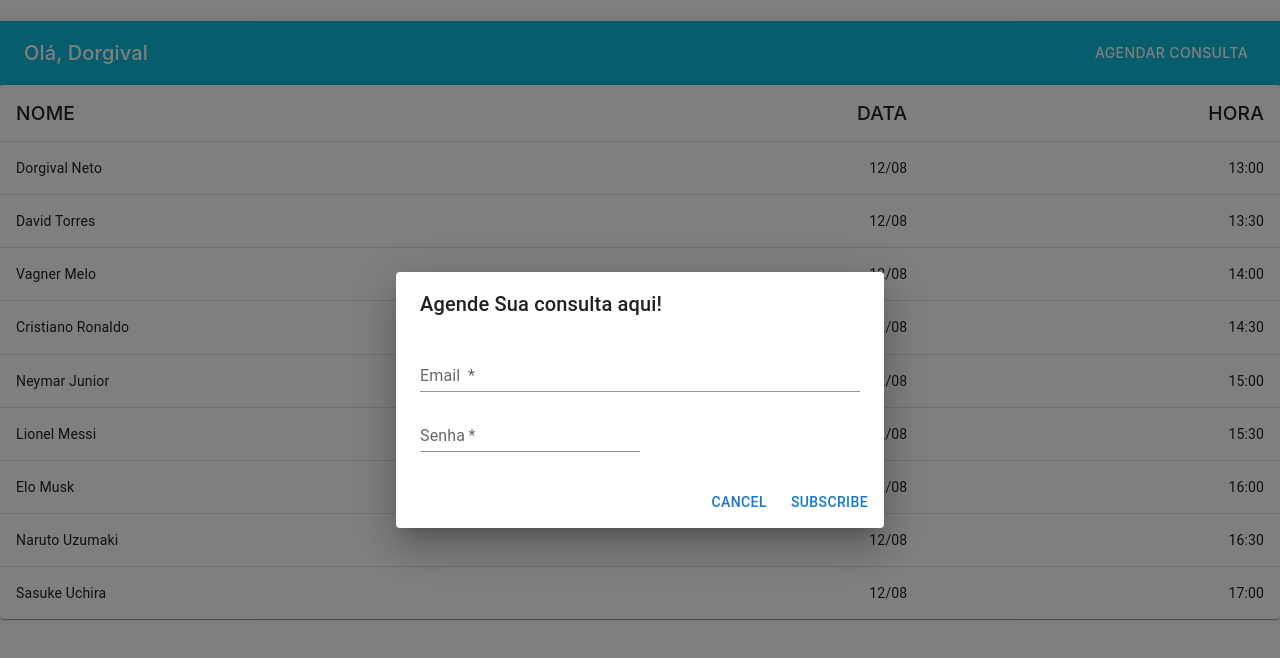
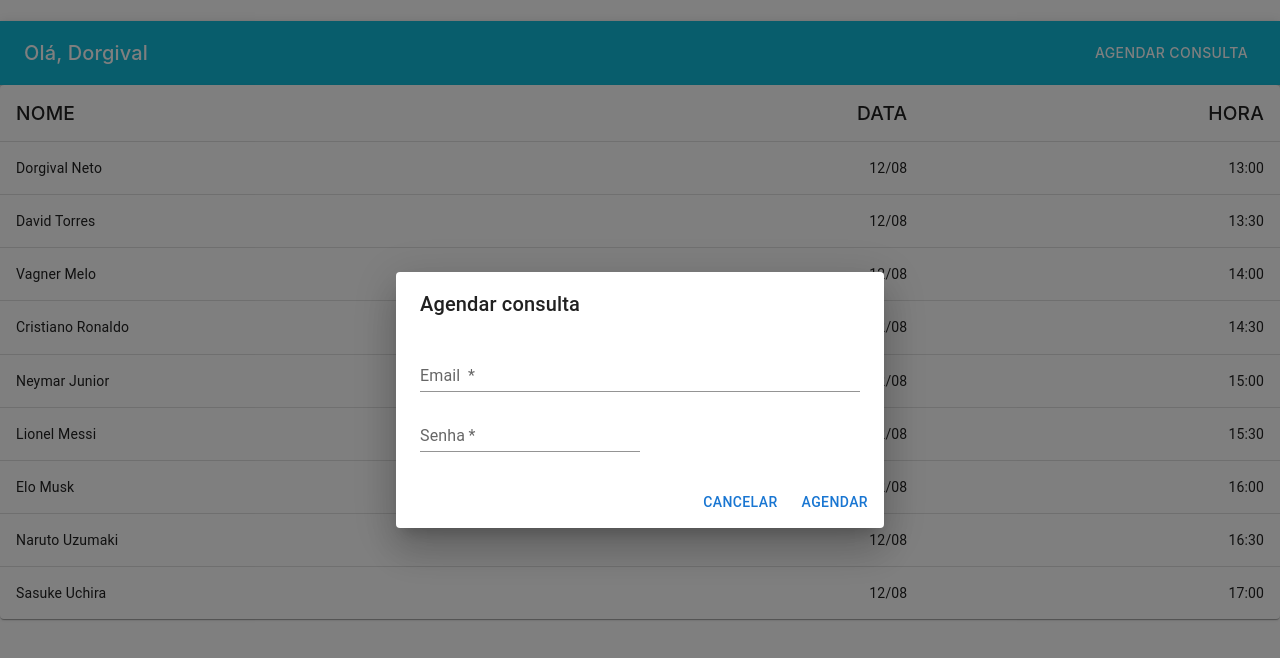
Before and after one commit to DorgivalNeto/daw2-frontend, a React (Create React App) app: page /servico in a window 1280 px wide. Both pictures are taken after a click on the button "AGENDAR CONSULTA". Shown: the top 658 px of the page. Built offline with nearby package versions, Linux system fonts and the light colour scheme.

Commit message:
ATUALIZAÇÃO
Mudei apenas alguns nomes na barra de navegação e cardlist

```diff
--- a/src/components/BarraDeNavegacao/index.js
+++ b/src/components/BarraDeNavegacao/index.js
@@ -46,7 +46,7 @@ function BarraDeNavegacao() {
           },
         }}
       >
-        <DialogTitle>Agende Sua consulta aqui!</DialogTitle>
+        <DialogTitle>Agendar consulta</DialogTitle>
         <DialogContent>
           <DialogContentText>
 
@@ -75,8 +75,8 @@ function BarraDeNavegacao() {
           />
         </DialogContent>
         <DialogActions>
-          <Button onClick={handleClose}>Cancel</Button>
-          <Button type="submit">Subscribe</Button>
+          <Button onClick={handleClose}>Cancelar</Button>
+          <Button type="submit">Agendar</Button>
         </DialogActions>
       </Dialog>
     </Box>
--- a/src/components/Cardlist/index.js
+++ b/src/components/Cardlist/index.js
@@ -6,6 +6,8 @@ import TableContainer from '@mui/material/TableContainer';
 import TableHead from '@mui/material/TableHead';
 import TableRow from '@mui/material/TableRow';
 import Paper from '@mui/material/Paper';
+import Logo from '../../assets/images/logo.png'
+
 
 const createData = (name, Date, Time) => {
     return { name, Date, Time};
@@ -22,6 +24,8 @@ const rows = [
     createData('Naruto Uzumaki', '12/08', '16:30'),
     createData('Sasuke Uchira', '12/08', '17:00'),
   ];
+
+  <img src={Logo} />
 
 function Cardlist(){
 
--- a/src/components/TelaLogin/index.js
+++ b/src/components/TelaLogin/index.js
@@ -52,7 +52,8 @@ function TelaLogin() {
                     alignItems: 'center',
                 }}
             >
-                <img src={Logo} />
+                <img src={Logo}/>
+
 
                 <Box component="form" onSubmit={handleSubmit} noValidate sx={{ mt: 1 }}>
                     <TextField
```
Also changed, not shown: 2 other files (tests, documents, lock files or other folders).
